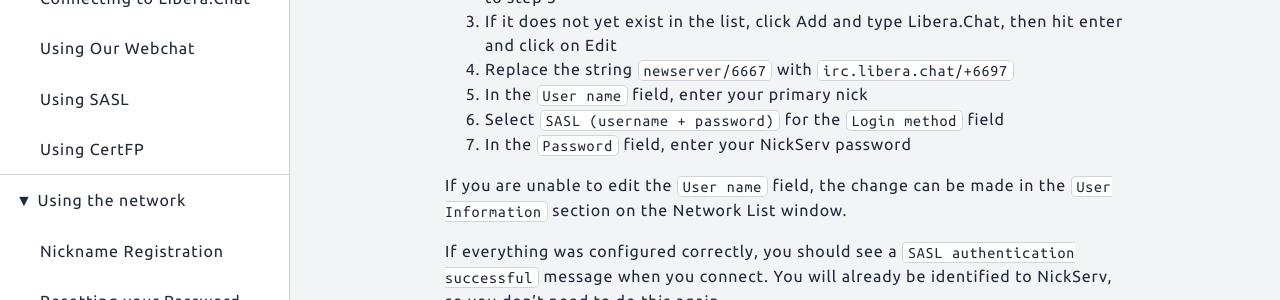
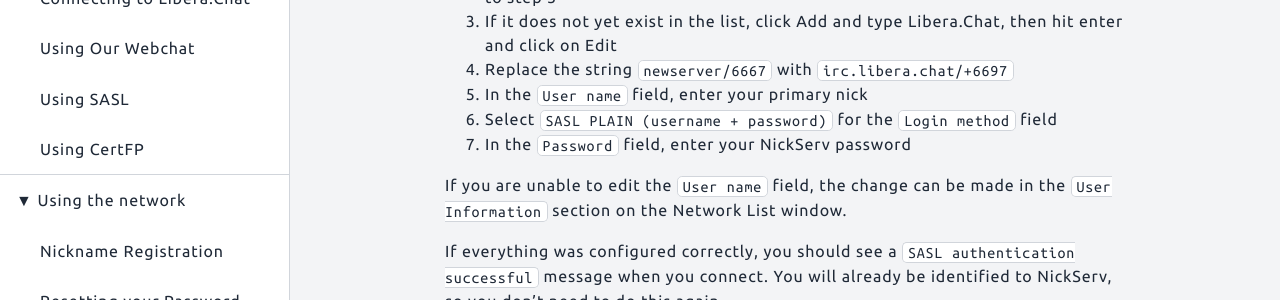
Before and after one commit to Libera-Chat/libera-chat.github.io, a Jekyll site: the page built from content/_guides/sasl/hexchat.md, in a window 1280 px wide and 1378 px high. Shown: the part 405-705 px from the top of the window. Built offline with Jekyll 4.4.1, drawn with Linux system fonts in a browser that asks for light colours.

Commit message:
hexchat login method label is "SASL PLAIN"
changed in 2.16.2
https://github.com/hexchat/hexchat/commit/9b76b557ecaece2a5fa862ea4dc75ed613e3fbf0

```diff
--- a/content/_guides/sasl/hexchat.md
+++ b/content/_guides/sasl/hexchat.md
@@ -20,7 +20,7 @@
    then hit enter and click on Edit
 4. Replace the string `newserver/6667` with `irc.libera.chat/+6697`
 5. In the `User name` field, enter your primary nick
-6. Select `SASL (username + password)` for the `Login method` field
+6. Select `SASL PLAIN (username + password)` for the `Login method` field
 7. In the `Password` field, enter your NickServ password
 
 If you are unable to edit the `User name` field, the change can be made in the
```
